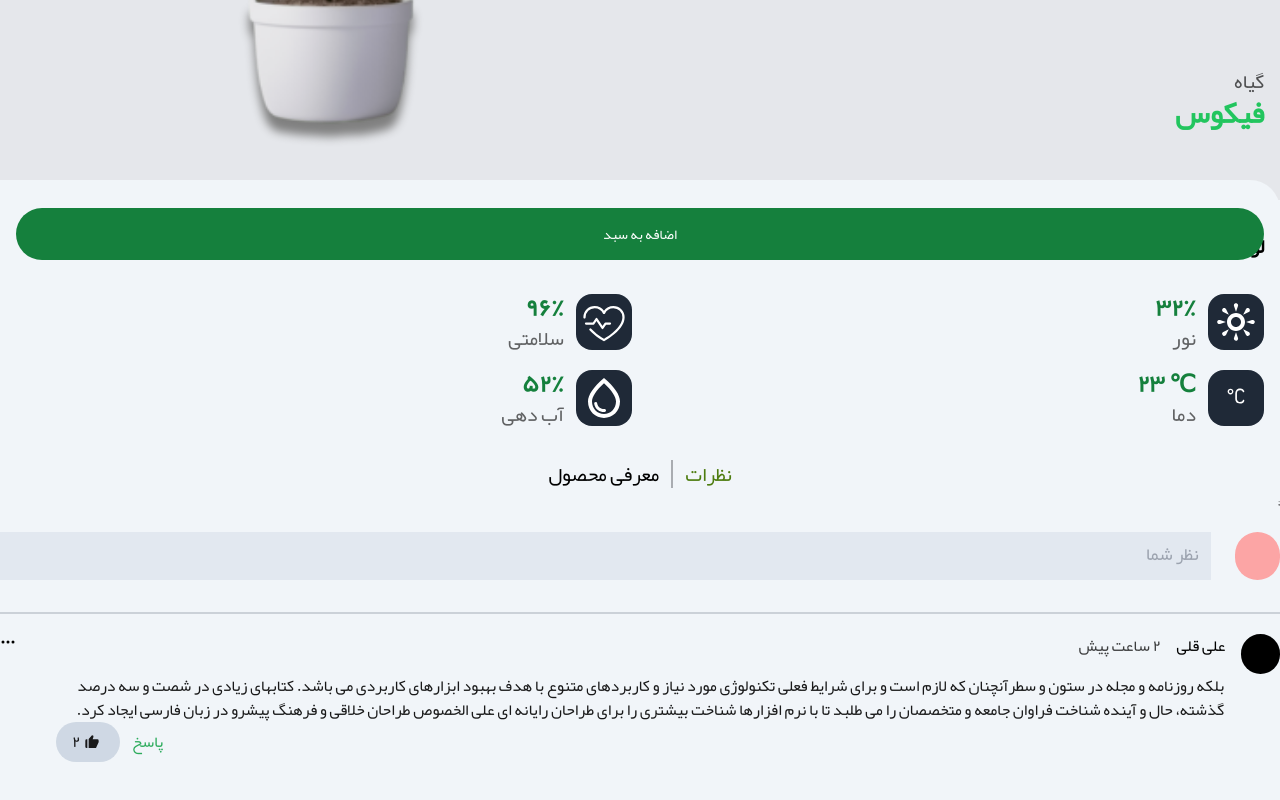
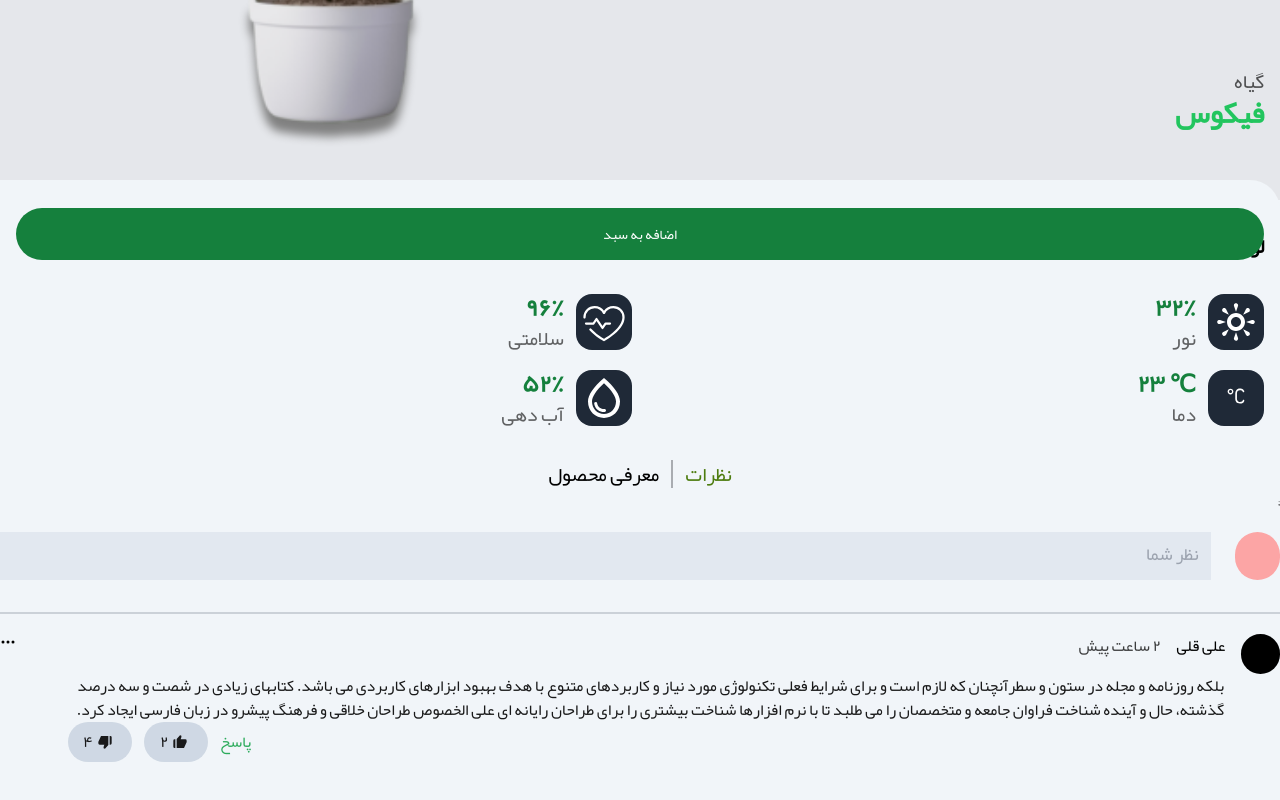
Before and after one commit to SinaAndDan/Sina-Flower-2024, a Next.js app: page /detail-page in a window 1280 px wide. Shown: the part 516-1316 px from the top of the page. Built offline with nearby package versions, Linux system fonts and the light colour scheme.

Commit message:
reply to reviews added

```diff
--- a/src/app/components/DetailPage/Detail.tsx
+++ b/src/app/components/DetailPage/Detail.tsx
@@ -1,7 +1,7 @@
 "use client";
 
 import "../../../styles/fonts.css";
-import { useState } from "react";
+import { useEffect, useRef, useState } from "react";
 import DetailHero from "./DetailHero";
 import AddToCartButton from "./AddToCartButton";
 import Reviews from "./Reviews";
@@ -9,8 +9,14 @@ import About from "./About";
 import Maintaining from "./Maintaining";
 
 const DetailNavbar: React.FC = () => {
+  const textareaRef = useRef<HTMLTextAreaElement | null>(null);
+  const [value, setValue] = useState<string>("");
   const [about, setAbout] = useState<boolean | null>(false);
   const [liked, setIsLiked] = useState<boolean | null>(false);
+  const [disliked, setIsDisLiked] = useState<boolean | null>(false);
+  const [isReply, setIsReply] = useState<boolean | null>(false);
+
+  const bottomRef = useRef<HTMLDivElement>(null);
 
   const switchToCmsHandler = () => {
     if (about) {
@@ -28,6 +34,26 @@ const DetailNavbar: React.FC = () => {
   const giveLikeHandler = () => {
     setIsLiked((liked) => !liked);
   };
+  const giveDisLikeHandler = () => {
+    setIsDisLiked((disliked) => !disliked);
+  };
+
+  const handleInput = (event: React.ChangeEvent<HTMLTextAreaElement>) => {
+    setValue(event.target.value);
+  };
+
+  const replyHandler = () => {
+    setIsReply(!isReply);
+    bottomRef.current?.scrollIntoView({ behavior: "smooth" });
+  };
+
+  useEffect(() => {
+    if (textareaRef.current) {
+      textareaRef.current.style.height = "auto"; // Reset height to auto
+      textareaRef.current.style.height = `${textareaRef.current.scrollHeight}px`; // Set height to scrollHeight
+    }
+  }, [value]);
+
   return (
     <div className="font-yekan w-full">
       <DetailHero />
@@ -57,7 +83,28 @@ const DetailNavbar: React.FC = () => {
           </a>
         </div>
         <About about={about} />
-        <Reviews about={about} liked={liked} onLikeClick={giveLikeHandler} />
+        <Reviews
+          about={about}
+          liked={liked}
+          disliked={disliked}
+          onLikeClick={giveLikeHandler}
+          onDisLikeClick={giveDisLikeHandler}
+          onReply={replyHandler}
+        />
+
+        {isReply && (
+          <div className="ml-28" ref={bottomRef}>
+            <textarea
+              ref={textareaRef}
+              value={value}
+              rows={1}
+              id="autoGrowInput"
+              onChange={handleInput}
+              placeholder="پاسخ شما"
+              className=" bg-slate-200 w-full h-12 text-lg outline-none px-3 pt-2 mb-32"
+            />
+          </div>
+        )}
       </div>
     </div>
   );
--- a/src/app/components/DetailPage/Reviews.tsx
+++ b/src/app/components/DetailPage/Reviews.tsx
@@ -1,14 +1,24 @@
 import React, { useEffect, useRef, useState } from "react";
-import { BiSolidLike } from "react-icons/bi";
+import { BiSolidDislike, BiSolidLike } from "react-icons/bi";
 import { BsThreeDots } from "react-icons/bs";
 
 interface ReviewTypes {
   about: boolean | null;
   liked: boolean | null;
+  disliked: boolean | null;
   onLikeClick: () => void;
+  onDisLikeClick: () => void;
+  onReply: () => void;
 }
 
-const Reviews: React.FC<ReviewTypes> = ({ about, liked, onLikeClick }) => {
+const Reviews: React.FC<ReviewTypes> = ({
+  about,
+  liked,
+  disliked,
+  onLikeClick,
+  onDisLikeClick,
+  onReply,
+}) => {
   const textareaRef = useRef<HTMLTextAreaElement | null>(null);
   const [value, setValue] = useState<string>("");
 
@@ -26,7 +36,7 @@ const Reviews: React.FC<ReviewTypes> = ({ about, liked, onLikeClick }) => {
   return (
     <>
       {!about && (
-        <div className="pb-32">
+        <div className="pb-16">
           <div className=" pt-5 flex border-b-2 border-slate-700 border-opacity-20 pb-8">
             <div className="h-12 w-12 bg-red-300 rounded-full"></div>
             <textarea
@@ -57,7 +67,9 @@ const Reviews: React.FC<ReviewTypes> = ({ about, liked, onLikeClick }) => {
             بیشتری را برای طراحان رایانه ای علی الخصوص طراحان خلاقی و فرهنگ
             پیشرو در زبان فارسی ایجاد کرد.
             <span className="absolute -bottom-10 left-0 mx-14 flex items-center">
-              <button className="mx-3 text-green-600">پاسخ</button>
+              <button className="mx-3 text-green-600" onClick={onReply}>
+                پاسخ
+              </button>
               <button
                 className={`w-16 h-10 rounded-3xl flex items-center justify-center ${
                   liked ? "bg-blue-800" : "bg-slate-300"
@@ -69,6 +81,19 @@ const Reviews: React.FC<ReviewTypes> = ({ about, liked, onLikeClick }) => {
                   {liked ? "۳" : "۲"}
                 </p>
               </button>
+              <button
+                className={`w-16 h-10 rounded-3xl flex items-center justify-center mx-3 ${
+                  disliked ? "bg-red-950" : "bg-slate-300"
+                }`}
+                onClick={onDisLikeClick}
+              >
+                <BiSolidDislike
+                  className={`${disliked && "text-white"} mx-1 `}
+                />
+                <p className={`${disliked && "text-white"}`}>
+                  {disliked ? "۵" : "۴"}
+                </p>
+              </button>
             </span>
           </p>
         </div>
```
